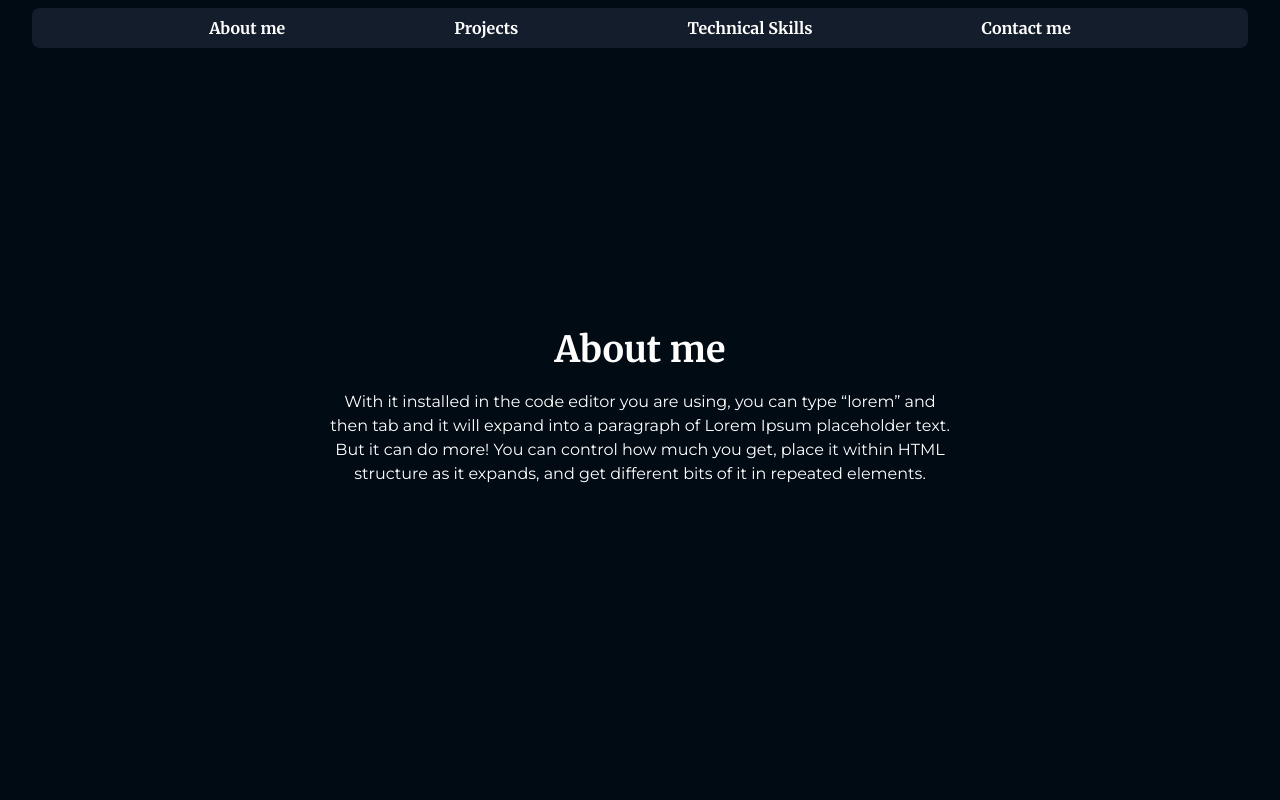
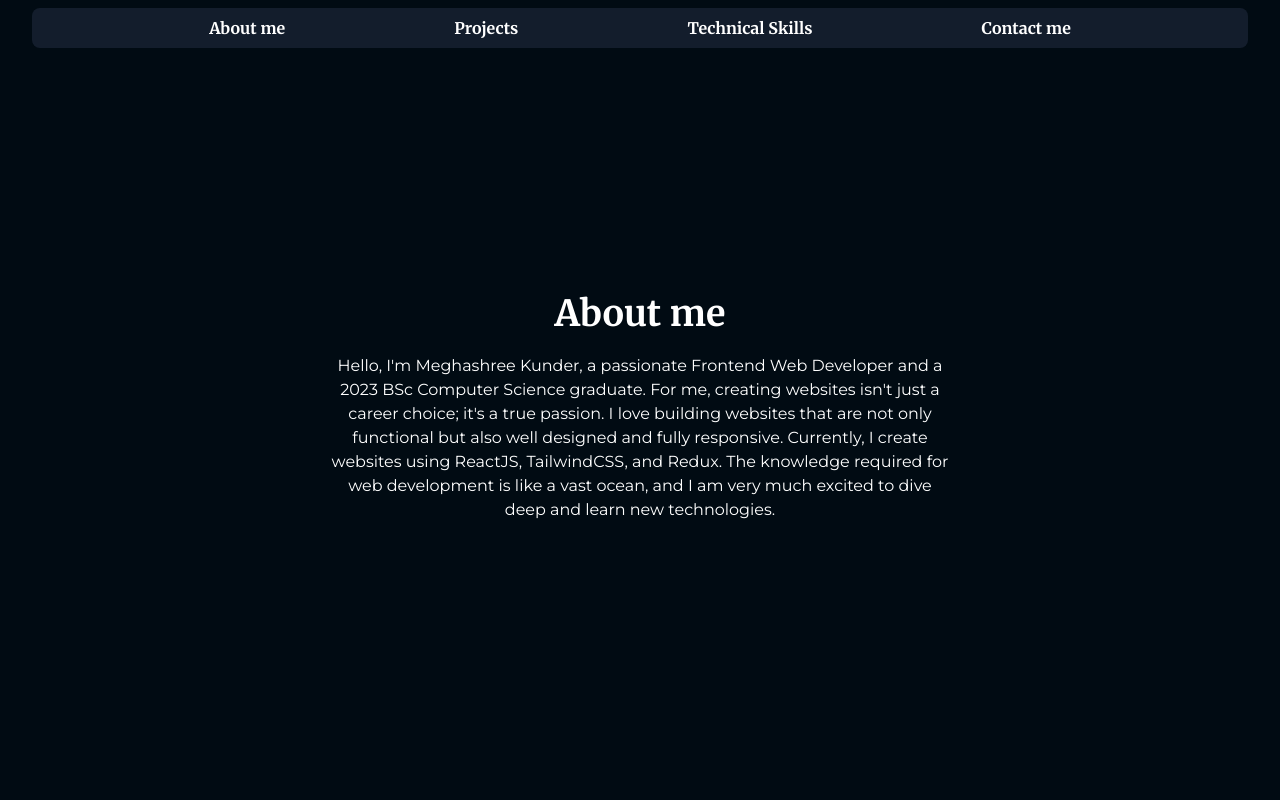
Before and after one commit to MeghashreeK/portfolio, a React (Create React App) app: page / in a window 1280 px wide. Shown: the top 800 px of the page. Built offline with nearby package versions, Linux system fonts and the light colour scheme.

Commit message:
added about me details

```diff
--- a/src/components/AboutMe.js
+++ b/src/components/AboutMe.js
@@ -5,9 +5,10 @@ const AboutMe = () => {
     return (
         <div className="flex flex-col items-center justify-center h-screen gap-5 text-center">
             <h1 className='text-4xl font-bold font-Merriweather'>About me</h1>
-            <p className='w-1/2 text-[14px] sm:text-[16px] font-Montserrat'>
-                With it installed in the code editor you are using, you can type “lorem” and then tab and it will expand into a paragraph of Lorem Ipsum placeholder text.
-                But it can do more! You can control how much you get, place it within HTML structure as it expands, and get different bits of it in repeated elements.
+            <p className='w-full sm:w-1/2 text-[14px] sm:text-[16px] font-Montserrat'>
+            Hello, I'm Meghashree Kunder, a passionate Frontend Web Developer and a 2023 BSc Computer Science graduate. For me, creating websites isn't just a career choice; it's a true passion.
+            I love building websites that are not only functional but also well designed and fully responsive.
+            Currently, I create websites using ReactJS, TailwindCSS, and Redux. The knowledge required for web development is like a vast ocean, and I am very much excited to dive deep and learn new technologies.
             </p>
         </div>
     )
```
